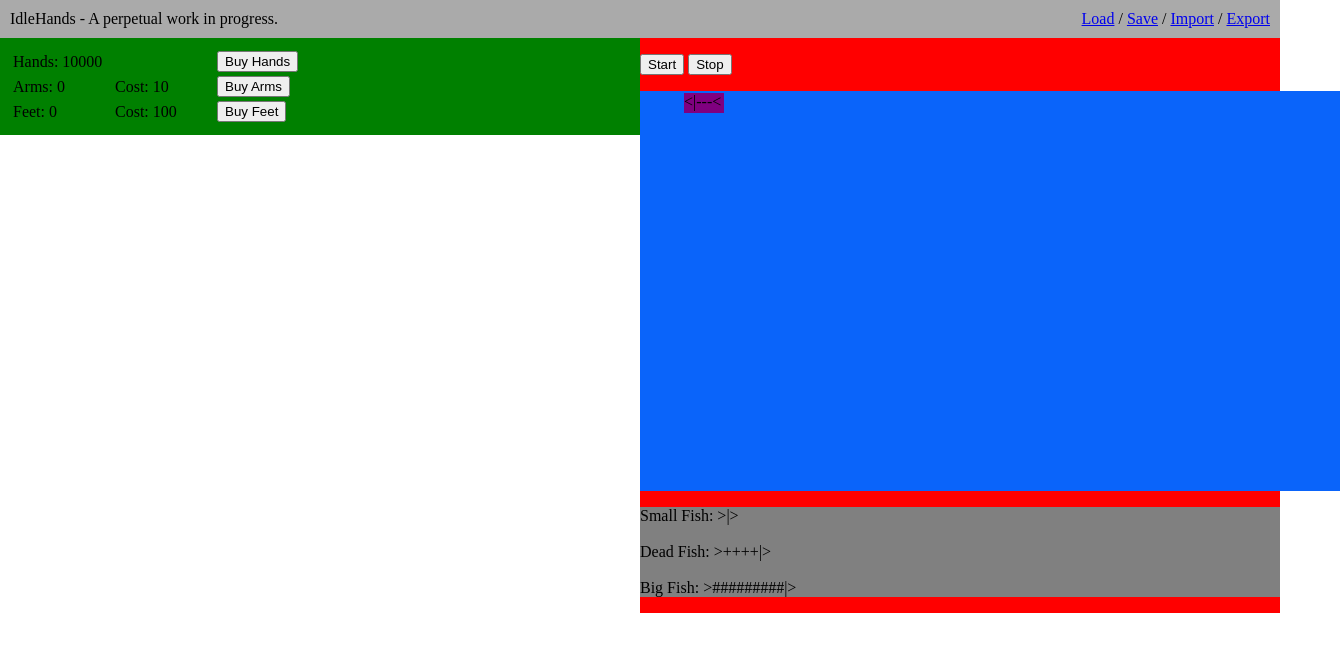
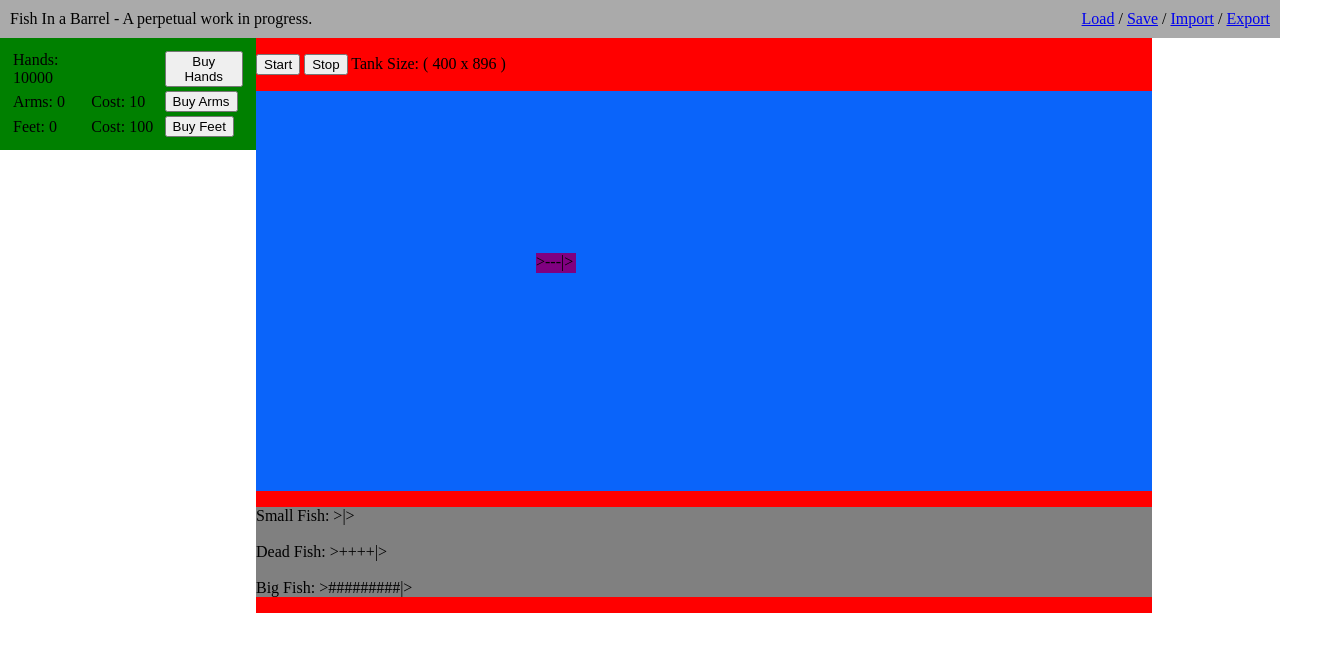
Before and after one commit to drdenjack/Idler, a plain HTML site: page index.html in a window 1280 px wide. Both pictures are taken after a click on the button "Start". Shown: the whole page, 1340 px wide, since content can reach past the window. Drawn offline with Linux system fonts and the light colour scheme.

Commit message:
center column for tank, resize func

```diff
--- a/index.html
+++ b/index.html
@@ -1,14 +1,14 @@
 <!DOCTYPE html>
 <html>
   <head>
-  <title>IdleHands</title>
+  <title>Fish in a Barrel</title>
   <link rel="stylesheet" type="text/css" href="interface.css">
   </head>
 
-  <body>
+  <body onresize="doResize()">
     <div id="topRow" class="row">
       <div id="topColLeft" class="column">
-	IdleHands - A perpetual work in progress.
+	Fish In a Barrel - A perpetual work in progress.
       </div>
       <div id="topColRight" class="column">
 	<div id="menuBar">
@@ -28,11 +28,12 @@
 	<div id="itemTableDiv">
 	</div>
       </div>
-      <div id="midColRight" class="column">
-
+      <div id="midColCenter" class="column">
 	<p>
 	  <button onclick="startFish()">Start</button>
 	  <button onclick="stopFish()">Stop</button>
+	  Tank Size:
+	  <span id="tankSize"></span>
 	</p>
 
 	<div id ="fishTank">
@@ -55,7 +56,14 @@
 	  </div>
 	</div>
       </div>
+      <div id="midColRight" class="column">
+	<div id="itemTableDiv">
+	</div>
+      </div>
     </div>
+
+
+
     <script type="text/javascript" src="main.js"></script>
   </body>
 </html>
--- a/interface.css
+++ b/interface.css
@@ -46,17 +46,26 @@ body {
 
 #midColLeft {
     float: left;
-    width: 50%;
+    width: 20%;
     padding: 10px;
     background-color: green;
 }
 
-#midColRight {
+#midColCenter {
     float: left;
-    width: 50%;
+    width: 70%;
     margin: 0;
     /* padding: 10px; */
     background-color: red;
+
+}
+
+#midColRight {
+    float: left;
+    width: 10%;
+    margin: 0;
+    /* padding: 10px; */
+    background-color: yellow;
 
 }
 
--- a/main.js
+++ b/main.js
@@ -179,22 +179,39 @@ function loadStuff(){
 var fishTankData = {
     height: 400,
     width: 700,
+    maxW: 1200,
+    minW: 300,
 }
 
 function initFishTank() {
-    midColRight = document.getElementById("midColRight");
+    midColCenter = document.getElementById("midColCenter");
+    var mccPosData = midColCenter.getBoundingClientRect();
+
+    var newWidth = Math.floor(mccPosData.width);
+    if(newWidth < fishTankData.minW)
+	newWidth = fishTankData.minW;
+    else if(newWidth > fishTankData.maxW)
+	newWidth = fishTankData.maxW;
+
+    fishTankData.width=newWidth;
+
     tankElem = document.getElementById("fishTank");
     tankElem.style.height = fishTankData.height + "px";
-    if(midColRight.width<fishTankData.width) {
-	fishTankData.width=midColRight.width;
-    }
-    tankElem.style.width = fishTankData.width + "px";
 
-    // tankElem.style.width = "100%";
-    // fishTankData.width=tankElem.width;
+    tankElem.style.width = newWidth + "px";
 
 }
-initFishTank();
+
+function doResize() {
+
+    initFishTank();
+
+    tankSize = document.getElementById("tankSize");
+    tankSize.innerHTML="( "+fishTankData.height+" x "+fishTankData.width+" )";
+
+}
+
+doResize();
 
 var fishData = {
     state: 0,
@@ -237,8 +254,10 @@ function startFish() {
 	    var ymax = fishTankData.height - fishData.height;
 	    var xmax = fishTankData.width - fishData.width;
 
-	    var xChangeChance = 100;
-	    var yChangeChance = 50;
+	    // var xChangeChance = 100;
+	    // var yChangeChance = 50;
+	    var xChangeChance = 0;
+	    var yChangeChance = 110;
 
 	    if (fishData.yPos > ymax) {
 	    	fishData.yDir = "up";
```
